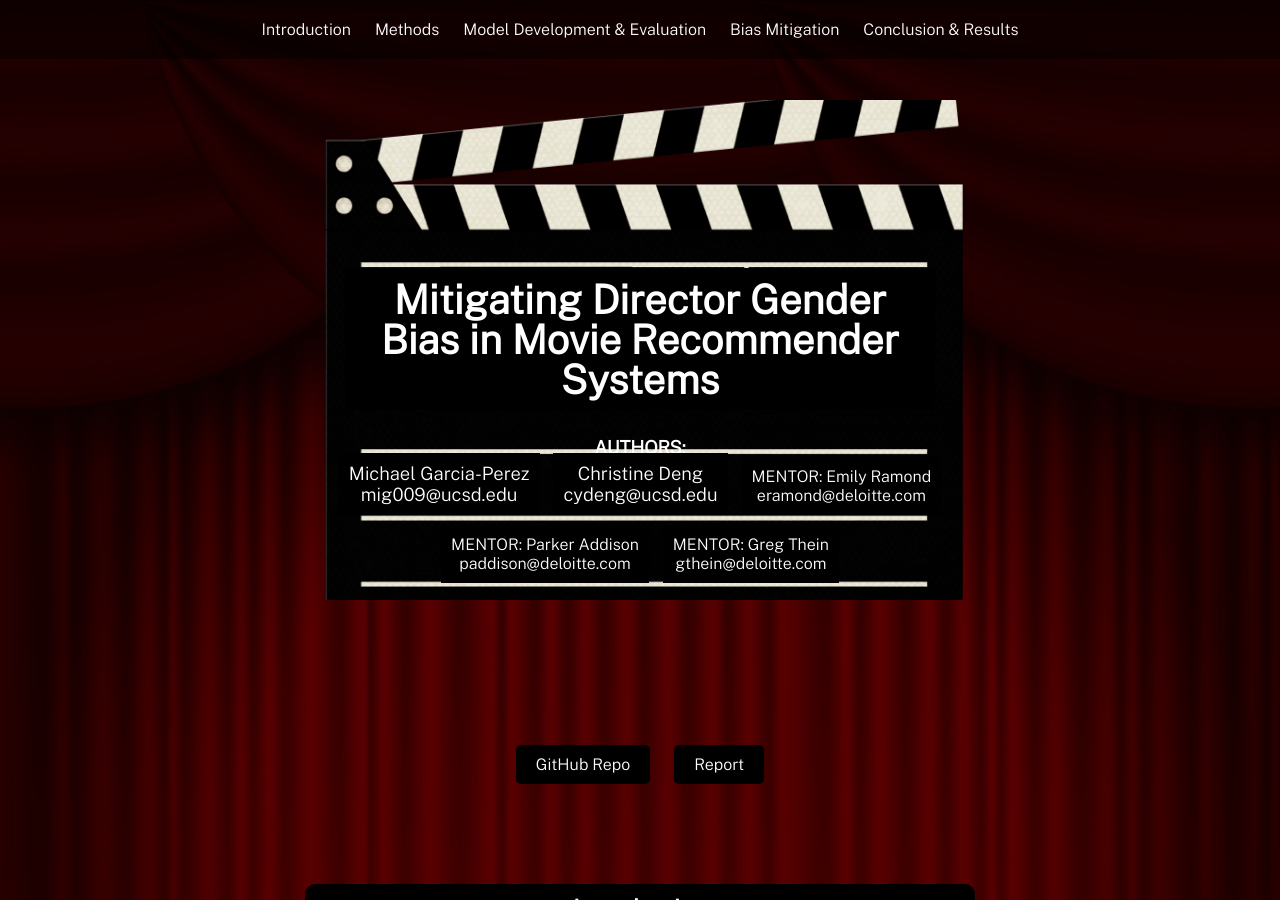
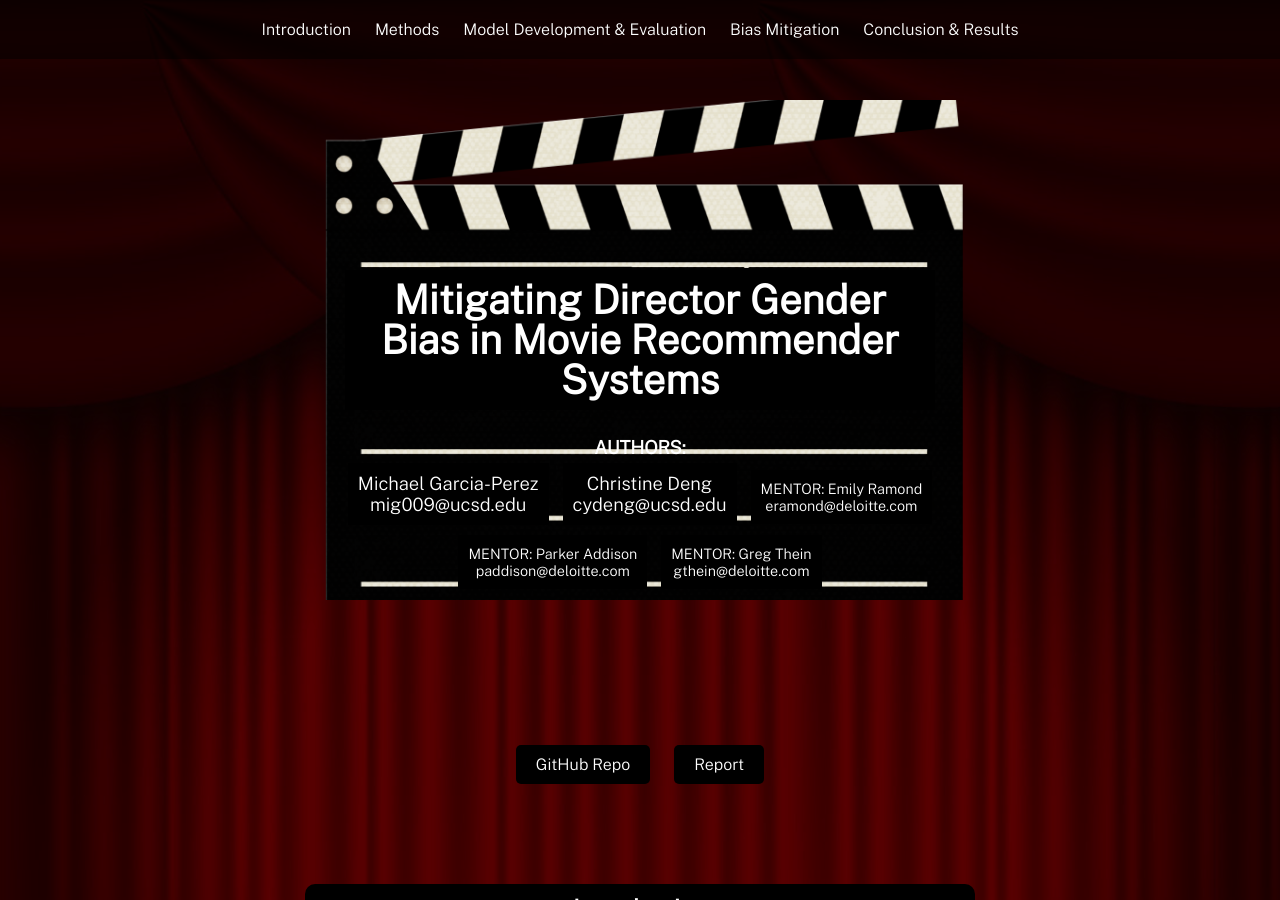
Before and after one commit to michael-garciaperez/DSC180A-Methodology-5, a Jekyll site: the page built from index.md, in a window 1280 px wide and 900 px high. Built offline with Jekyll 4.4.1, drawn with Linux system fonts in a browser that asks for light colours.

Commit message:
Update default.html

```diff
--- a/_layouts/default.html
+++ b/_layouts/default.html
@@ -46,12 +46,12 @@
     <div class="clapboard-image"></div>
 
     <div class="author-mentor-container">
-      <h2 style="font-size: 1.15em; margin-bottom: -10px;">AUTHORS:</h2>
+      <h2 style="font-size: 1.15em; margin-bottom: 0px;">AUTHORS:</h2>
       <p style="font-size: 1.15em;">Michael Garcia-Perez<br>mig009@ucsd.edu</p>
       <p style="font-size: 1.15em;">Christine Deng<br>cydeng@ucsd.edu</p>
-      <p style="font-size: 1em;">MENTOR: Emily Ramond<br>eramond@deloitte.com</p>
-      <p style="font-size: 1em;">MENTOR: Parker Addison<br>paddison@deloitte.com</p>
-      <p style="font-size: 1em;">MENTOR: Greg Thein<br>gthein@deloitte.com</p>
+      <p style="font-size: 0.9em;">MENTOR: Emily Ramond<br>eramond@deloitte.com</p>
+      <p style="font-size: 0.9em;">MENTOR: Parker Addison<br>paddison@deloitte.com</p>
+      <p style="font-size: 0.9em;">MENTOR: Greg Thein<br>gthein@deloitte.com</p>
     </div>
   </header>
 
```
